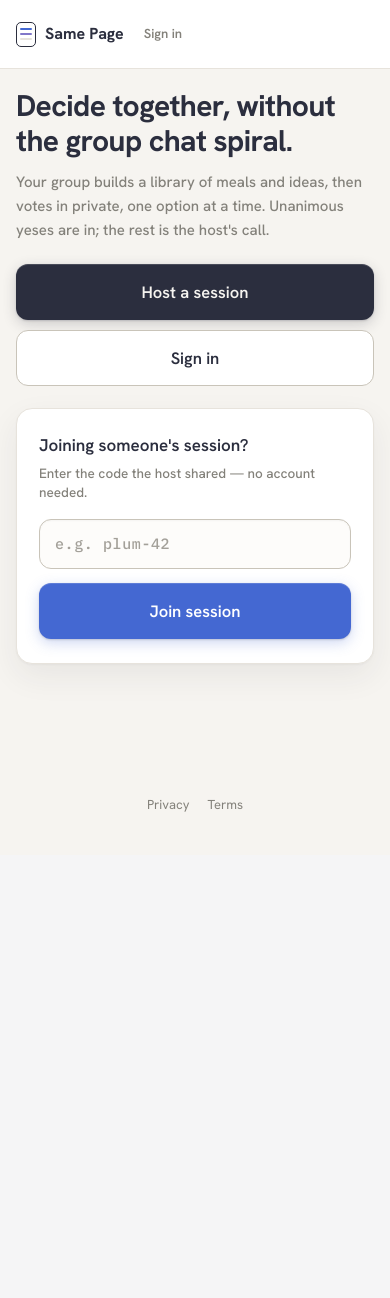
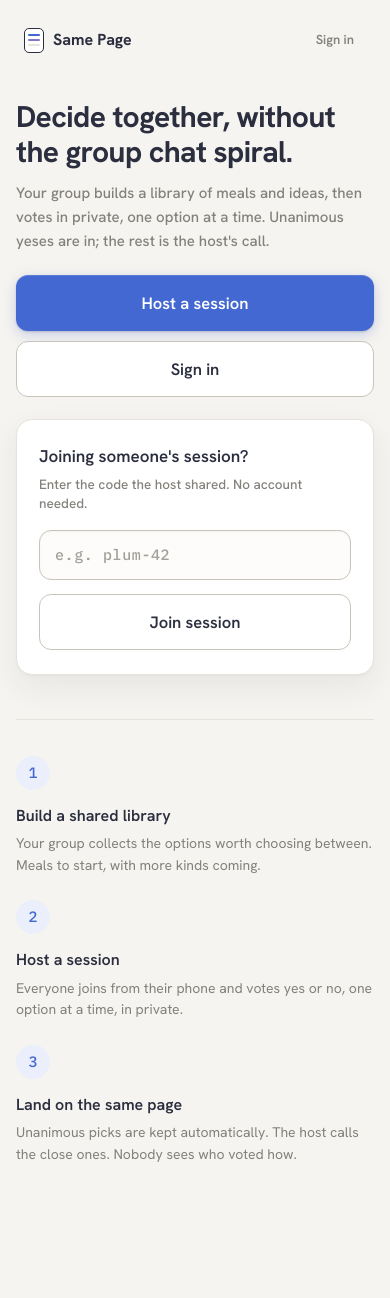
Before and after one commit to vectorlanelabs/samepage, a FastAPI app: page / in a window 390 px wide. Shown: the top 1298 px of the page. Before the commit the page ends 812 px from the top, so only its background shows below. Run offline with FastAPI, Linux system fonts and the light colour scheme; parts of the project's set-up code (start-up, migrations or seed data) failed here and were passed over.

Commit message:
fix(landing): compose the signed-out page (addresses Oscar review)
The signed-out landing was a functional skeleton, not a composed page. Fixes,
blockers through nits:

- Footer no longer strands mid-page: .main is a column flex with .content
  growing, so the footer sits at the viewport bottom (app-wide).
- Sign in moves to the top-right of a transparent marketing header (was jammed
  against the wordmark because the sidebar nav-link is full-width; overridden to
  content-width in the guest header), matching the design brief.
- The page now owns the viewport: a 3-step 'how it works' band fills the fold
  and gives the landing a second beat and visual rhythm (accent-tint badges).
- Visual hierarchy corrected: 'Host a session' (the primary/sign-up action) is
  now the accent primary; the join-by-code card's button is a quiet secondary,
  since guests-with-a-code are the secondary audience.
- Hero and join card vertically centered against each other (was top-aligned
  with slack); dropped the em-dash aside in the join-card sub.

Verified on desktop, mobile, and that signed-in pages are unaffected. 327 green.

Co-Authored-By: Claude Fable 5 <noreply@anthropic.com>

```diff
--- a/app/static/app.css
+++ b/app/static/app.css
@@ -172,13 +172,29 @@ button { font-family: var(--sp-font-sans); }
 /* Signed-out: no 250px app-shell sidebar. A slim top bar (brand + Sign in)
    carries the chrome at every width, and the page owns the rest. */
 .shell--guest { flex-direction: column; }
-.shell--guest .topbar { display: flex; }
+/* A marketing header, not app chrome: transparent, brand left, sign-in top-right. */
+.shell--guest .topbar {
+  display: flex;
+  justify-content: space-between;
+  align-items: center;
+  background: transparent;
+  border-bottom: none;
+  padding: 18px 24px;
+}
+/* The sidebar nav-link is a full-width block; in the guest header it must be
+   content-width so space-between actually parks Sign in at the right edge. */
+.shell--guest .topbar .nav-link {
+  flex: 0 0 auto;
+  width: auto;
+}
 
 /* ---------- Main content ---------- */
 
-.main { flex: 1; min-width: 0; }
+/* Column flex so the footer sits at the bottom of the viewport, not mid-page. */
+.main { flex: 1; min-width: 0; display: flex; flex-direction: column; }
 
 .content {
+  flex: 1 0 auto;
   width: min(1080px, 100%);
   margin: 0 auto;
   padding: 28px 24px 48px;
@@ -467,7 +483,7 @@ button { font-family: var(--sp-font-sans); }
 .landing {
   display: grid;
   gap: 22px;
-  align-items: start;
+  align-items: center;
 }
 
 .landing-title {
@@ -490,8 +506,46 @@ button { font-family: var(--sp-font-sans); }
 
 .landing .hero-cta { margin-top: 22px; }
 
-/* Join-by-code is the co-star, not a footnote. */
+/* Join-by-code is the secondary audience (guests with a code) — present, but it
+   must not outshout the primary Host/sign-up action, so its button is secondary. */
 .join-card { padding: 24px 22px; }
+
+/* How-it-works band: fills the fold and gives the page a second beat. */
+.landing-steps {
+  display: grid;
+  gap: 24px;
+  margin-top: 44px;
+  padding-top: 36px;
+  border-top: 1px solid var(--sp-border);
+}
+
+.landing-step-badge {
+  display: inline-flex;
+  align-items: center;
+  justify-content: center;
+  width: 34px;
+  height: 34px;
+  border-radius: 999px;
+  background: var(--sp-accent-tint);
+  color: var(--sp-accent);
+  font-family: var(--sp-font-mono);
+  font-weight: 500;
+  font-size: 15px;
+}
+
+.landing-step-title {
+  font-size: 16px;
+  font-weight: 600;
+  color: var(--sp-ink);
+  margin: 14px 0 0;
+}
+
+.landing-step-text {
+  font-size: 14px;
+  color: var(--sp-sub);
+  line-height: 1.55;
+  margin: 6px 0 0;
+}
 
 .join-card-title {
   font-size: 17px;
@@ -521,6 +575,11 @@ button { font-family: var(--sp-font-sans); }
     padding-top: 24px;
   }
   .landing-title { font-size: 40px; }
+  .landing-steps {
+    grid-template-columns: repeat(3, 1fr);
+    gap: 36px;
+    margin-top: 60px;
+  }
 }
 
 /* ---------- Collections hub ---------- */
--- a/app/templates/home.html
+++ b/app/templates/home.html
@@ -26,20 +26,37 @@
     <h1 class="landing-title">Decide together, without the group chat spiral.</h1>
     <p class="landing-sub">Your group builds a library of meals and ideas, then votes in private, one option at a time. Unanimous yeses are in; the rest is the host's call.</p>
     <div class="hero-cta">
-      <a class="btn btn-ink" href="/login">Host a session</a>
+      <a class="btn btn-primary" href="/login">Host a session</a>
       <a class="btn btn-secondary" href="/login">Sign in</a>
     </div>
   </div>
   <section class="card join-card">
     <h2 class="join-card-title">Joining someone's session?</h2>
-    <p class="join-card-sub">Enter the code the host shared — no account needed.</p>
+    <p class="join-card-sub">Enter the code the host shared. No account needed.</p>
     <form method="get" action="/join"
           onsubmit="var c=this.code.value.trim();if(c){location.href='/s/'+encodeURIComponent(c);}return false;">
       <input type="text" name="code" class="input input--code" placeholder="e.g. plum-42"
              autocomplete="off" autocapitalize="none" spellcheck="false" required>
-      <button type="submit" class="btn btn-primary btn-block" style="margin-top:14px;">Join session</button>
+      <button type="submit" class="btn btn-secondary btn-block" style="margin-top:14px;">Join session</button>
     </form>
   </section>
 </div>
+<section class="landing-steps">
+  <div class="landing-step">
+    <span class="landing-step-badge">1</span>
+    <h3 class="landing-step-title">Build a shared library</h3>
+    <p class="landing-step-text">Your group collects the options worth choosing between. Meals to start, with more kinds coming.</p>
+  </div>
+  <div class="landing-step">
+    <span class="landing-step-badge">2</span>
+    <h3 class="landing-step-title">Host a session</h3>
+    <p class="landing-step-text">Everyone joins from their phone and votes yes or no, one option at a time, in private.</p>
+  </div>
+  <div class="landing-step">
+    <span class="landing-step-badge">3</span>
+    <h3 class="landing-step-title">Land on the same page</h3>
+    <p class="landing-step-text">Unanimous picks are kept automatically. The host calls the close ones. Nobody sees who voted how.</p>
+  </div>
+</section>
 {% endif %}
 {% endblock %}
```
